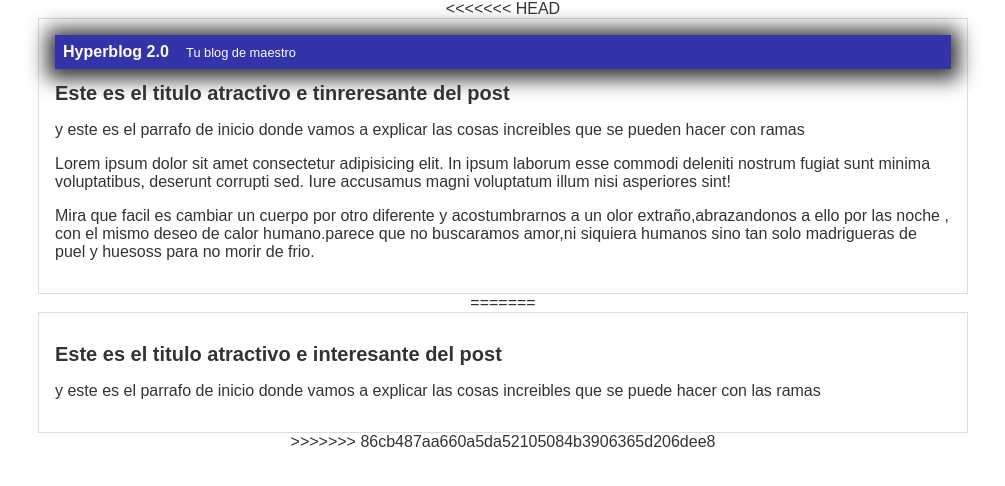
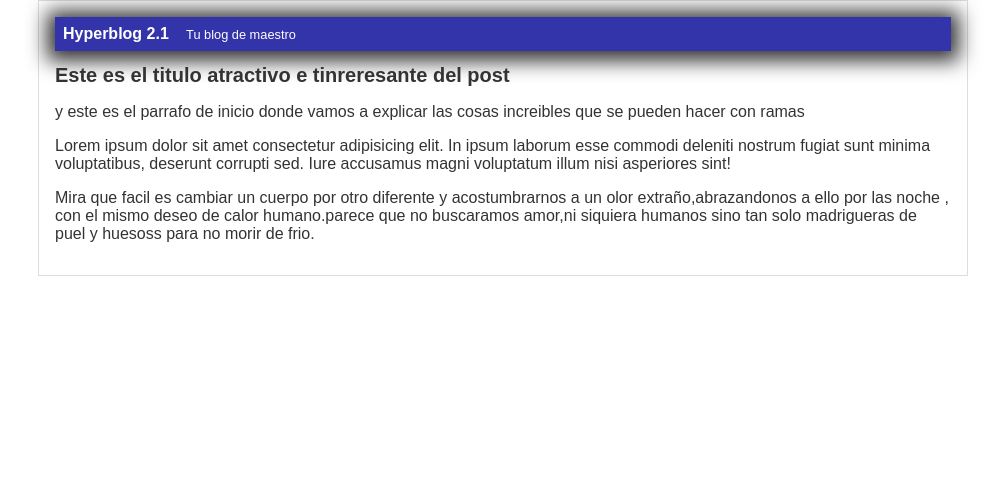
Before and after one commit to Sorsant/hyper-blog, a plain HTML site: page blogpost.html in a window 1280 px wide. Shown: the whole page, without its empty margins (137-1142 px from the left). Drawn offline with Linux system fonts and the light colour scheme.

Commit message:
probando repositorio

```diff
--- a/blogpost.html
+++ b/blogpost.html
@@ -5,12 +5,11 @@
     <meta http-equiv="X-UA-Compatible" content="IE=edge">
     <meta name="viewport" content="width=device-width, initial-scale=1.0">
     <link rel="stylesheet" href="./css/style.css">
-<<<<<<< HEAD
     <title>Proyecto Curso Git</title>
 </head>
 <body>
     <div id="container">
-        <div id="cabecera"> Hyperblog 2.0
+        <div id="cabecera"> Hyperblog 2.1
             <span id="tagline">Tu blog de maestro</span>
         </div>
         <div id="post">
@@ -22,17 +21,5 @@
         </div>
     </div>
 
-=======
-    <title>Bienvenido a Hyperblog 2.0</title>
-</head>
-<body>
-    <div id="container">
-        <div id="post">
-            <h1>Este es el titulo atractivo e interesante del post</h1>
-            <p>y este es el parrafo de inicio donde vamos a  explicar las cosas increibles que se puede hacer con las ramas</p>
-
-        </div>
-    </div>
->>>>>>> 86cb487aa660a5da52105084b3906365d206dee8
 </body>
 </html>
```
